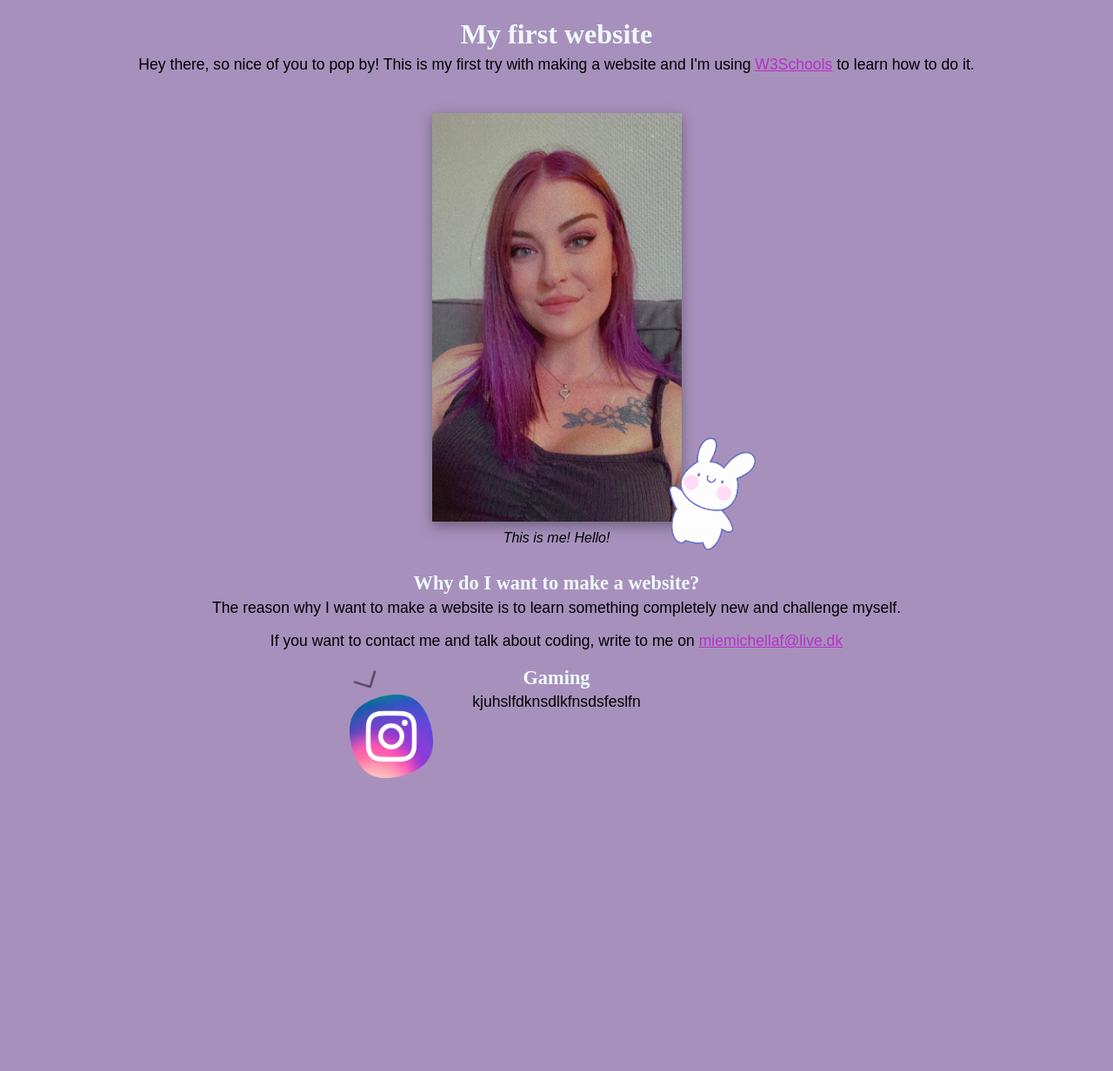
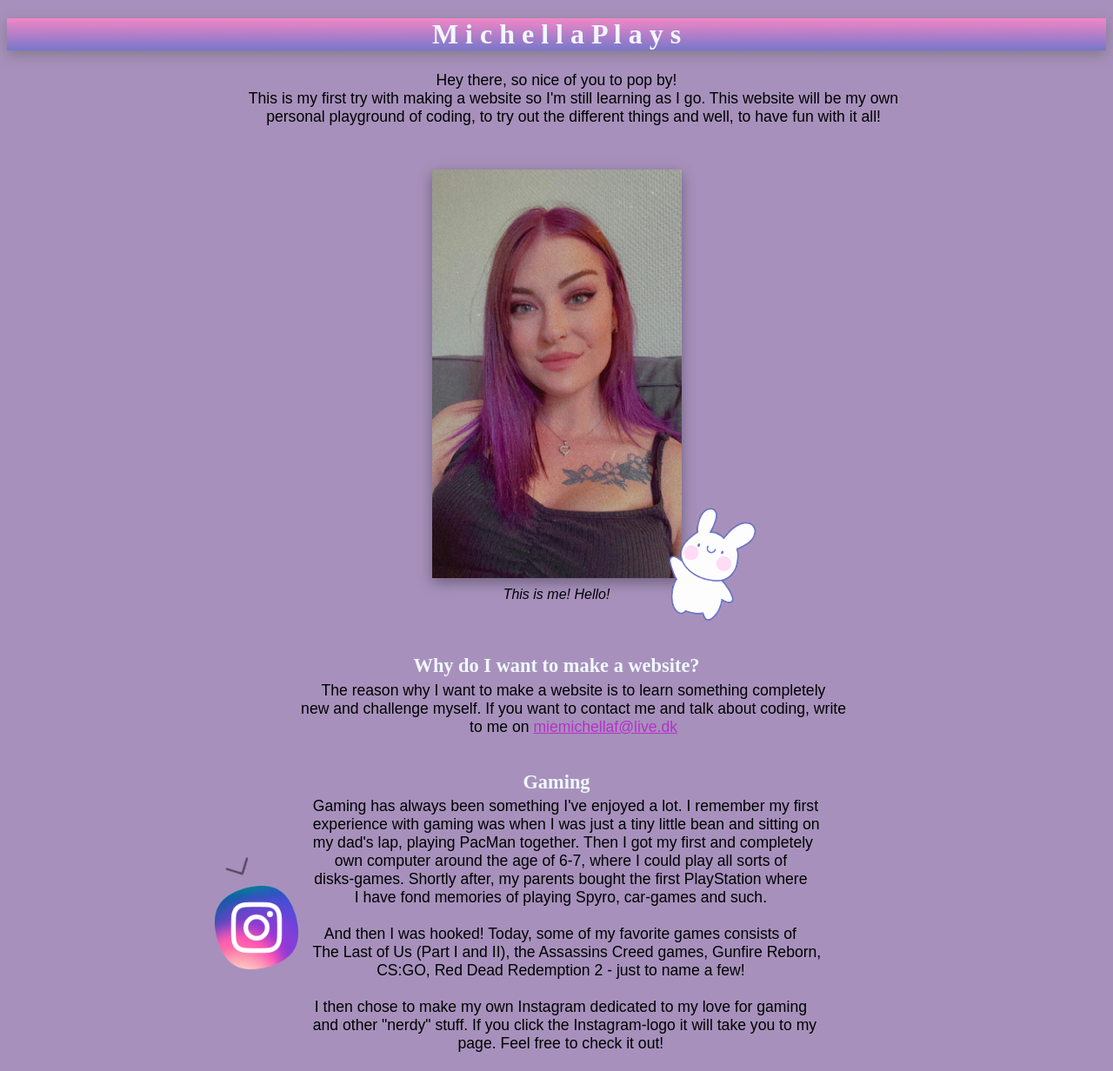
Before and after one commit to michellaking/first-webpage, a plain HTML site: page index.html in a window 1280 px wide. Shown: the whole page at 87% size. Before the commit the page ends 907 px from the top, so only its background shows below. Drawn offline with Linux system fonts and the light colour scheme; a web font is replaced by a local one.

Commit message:
Add files via upload

```diff
--- a/index.html
+++ b/index.html
@@ -7,11 +7,13 @@
 
   <body style="background-color: rgb(167, 145, 188)">
     <center>
-      <h1 style="font-size: 2rem; color: aliceblue">My first website</h1>
+      <h1 style="font-size: 2rem; color: aliceblue">M i c h e l l a P l a y s</h1>
     </center>
     <center>
-      <p style="font-size: 1.1rem">Hey there, so nice of you to pop by! This is my first try with making a website and I'm using <a href="https://www.w3schools.com">W3Schools</a> to learn how to do it.
-      </p>
+      <pre style="font-size: 1.1rem">Hey there, so nice of you to pop by!
+        This is my first try with making a website so I'm still learning as I go. This website will be my own
+        personal playground of coding, to try out the different things and well, to have fun with it all!
+      </pre>
 
       <div class="imageWrapper">
         <img
@@ -26,8 +28,8 @@
 
       <p
         style="
-          margin-top: -20px;
-          margin-bottom: 30px;
+          margin-top: -36px;
+          margin-bottom: 60px;
           font-size: 1rem;
           font-style: italic;
         "
@@ -40,15 +42,11 @@
           Why do I want to make a website?
         </h2>
       </center>
-      <p style="font-size: 1.1rem">
+      <pre style="font-size: 1.1rem">
         The reason why I want to make a website is to learn something completely
-        new and challenge myself.
-      </p>
-
-      <p style="font-size: 1.1rem">
-        If you want to contact me and talk about coding, write to me on
-        <a href="mailto:miemichellaf@live.dk">miemichellaf@live.dk</a>
-      </p>
+        new and challenge myself. If you want to contact me and talk about coding, write
+        to me on <a href="mailto:miemichellaf@live.dk">miemichellaf@live.dk</a>
+      </pre>
 
 
 
@@ -56,9 +54,22 @@
   <h2 style="font-size: 1.4rem; color:aliceblue; pointer-events: none; ">
 Gaming</h2>
 
-<p style="font-size: 1.1rem; pointer-events: none;">
-  kjuhslfdknsdlkfnsdsfeslfn
-  </p>
+<pre style="font-size: 1.1rem; pointer-events: none;">
+  Gaming has always been something I've enjoyed a lot. I remember my first
+  experience with gaming was when I was just a tiny little bean and sitting on
+  my dad's lap, playing PacMan together. Then I got my first and completely
+  own computer around the age of 6-7, where I could play all sorts of
+  disks-games. Shortly after, my parents bought the first PlayStation where
+  I have fond memories of playing Spyro, car-games and such.
+
+  And then I was hooked! Today, some of my favorite games consists of
+  The Last of Us (Part I and II), the Assassins Creed games, Gunfire Reborn,
+  CS:GO, Red Dead Redemption 2 - just to name a few!
+
+  I then chose to make my own Instagram dedicated to my love for gaming
+  and other "nerdy" stuff. If you click the Instagram-logo it will take you to my
+  page. Feel free to check it out!
+  </pre>
   <img id="arrow" src="arrow.gif" alt=""">
   <a href="https://www.instagram.com/michellaplays/"</a><img src="insta.png" alt="Instagram">
 </div>
@@ -86,12 +97,19 @@ Gaming</h2>
 
   h1 {
     font-family: poppins;
-    margin-bottom: -12px;
-  }
+    margin-bottom: 24px;
+    background-color: hsl(240, 52%, 63%);
+     box-shadow: 0px 5px 15px 0px rgba(30, 50, 0, 0.25);
+     background-image: linear-gradient(rgb(243, 134, 198), rgb(119, 119, 202));
+    }
 
   h3 {
     font-family: poppins;
   }
+
+pre {
+  font-family: Arial, Helvetica, sans-serif;
+}
 
   p {
     font-family: Arial, Helvetica, sans-serif;
@@ -112,6 +130,8 @@ Gaming</h2>
     position: absolute;
     z-index: -1;
     box-shadow: 0px 5px 15px 0px rgba(0, 0, 0, 0.35);
+    margin-top: -16px;
+    margin-bottom: 44px;
   }
   .imageWrapper img:nth-child(2) {
     position: absolute;
@@ -126,18 +146,17 @@ Gaming</h2>
   }
   .instaWrapper img{
     position: absolute;
-    top: 20px;
+    top: 120px;
     filter: hue-rotate(305deg);
     z-index: 1;
-    left: 40px;
+    left: -115px;
     width: 120px;
-
   }
   #arrow{
     z-index: 2;
-top: -17px;
+top: 78px;
 width: 74px;
-left: 37px;
+left: -110px;
 pointer-events: none;
 transform: rotate(-28deg);
 opacity: .5;
```
